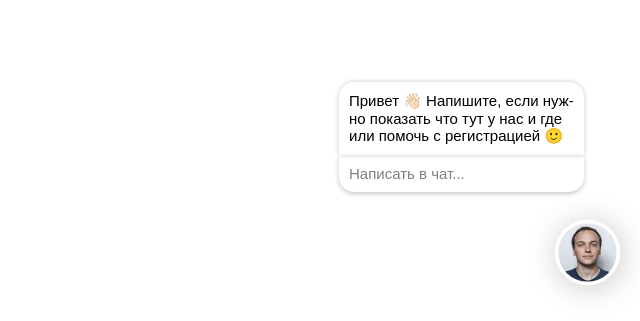
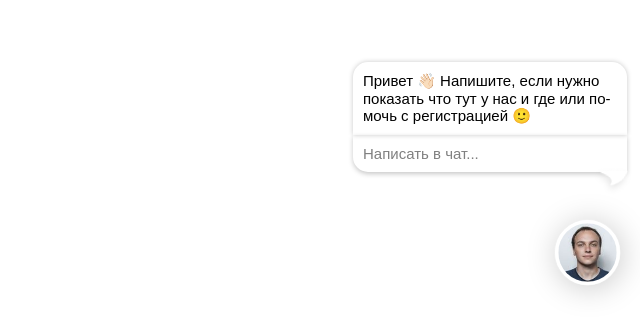
Before and after one commit to HelenPetrovska/Widget-message, a website built with Parcel: page src/index.html in a window 1280 px wide. Shown: the part 495-816 px from the top of the page, without its empty margins (640-1280 px from the left). Built offline with nearby package versions, Linux system fonts and the light colour scheme.

Commit message:
zero was fixed

```diff
--- a/src/index.html
+++ b/src/index.html
@@ -22,6 +22,15 @@
         <div class="message__write">
           Написать в чат...
         </div>
+
+        <svg
+          width="45" height="35"
+          viewBox="0 0 45 35"
+          fill="none"
+          xmlns="http://www.w3.org/2000/svg" class="message__corner"
+        >
+          <path d="M2.23118 20.7981C16.2707 20.7981 27.3994 23.3977 25.444 32.2368C23.4885 41.076 36.977 26.5174 40.9885 19.2381C45 11.9588 45 0 45 0C45 0 -11.8084 20.7981 2.23118 20.7981Z" fill="white"></path>
+        </svg>
       </div>
 
       <div class="avatar avatar--hide">
--- a/src/styles/message.scss
+++ b/src/styles/message.scss
@@ -1,7 +1,7 @@
 .message {
   position: fixed;
-  right: 20px;
-  bottom: 100px;
+  right: 0;
+  bottom: 120px;
 
   width: 300px;
 
@@ -19,6 +19,14 @@
     color: grey;
     box-shadow: 0 2px 5px 0 rgba(#000, 0.22);
     border-bottom-left-radius: 15px;
-    border-bottom-right-radius: 15px;
+  }
+
+  &__corner {
+    width: 25px;
+    position: fixed;
+    right: 15px;
+    bottom: 112px;
+    filter: drop-shadow(0 4px 3px rgba(#000, 0.1));
+    transform: rotate(22deg);
   }
 }
--- a/src/styles/widget.scss
+++ b/src/styles/widget.scss
@@ -4,7 +4,7 @@
   bottom: 20px;
 
   &__message {
-    padding: 13px 36px 13px 19px;
+    padding: 13px;
     font-size: 15px;
   }
 }
```
